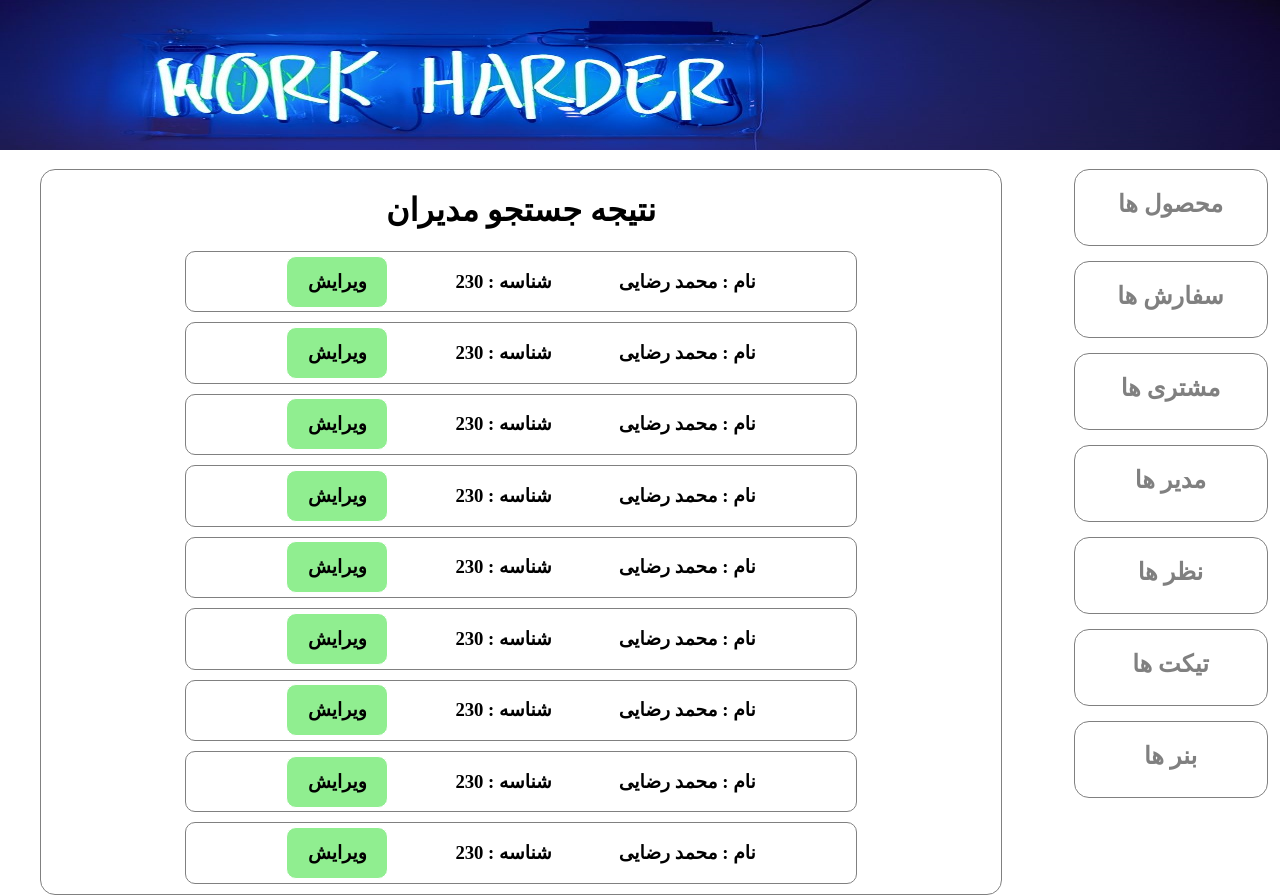
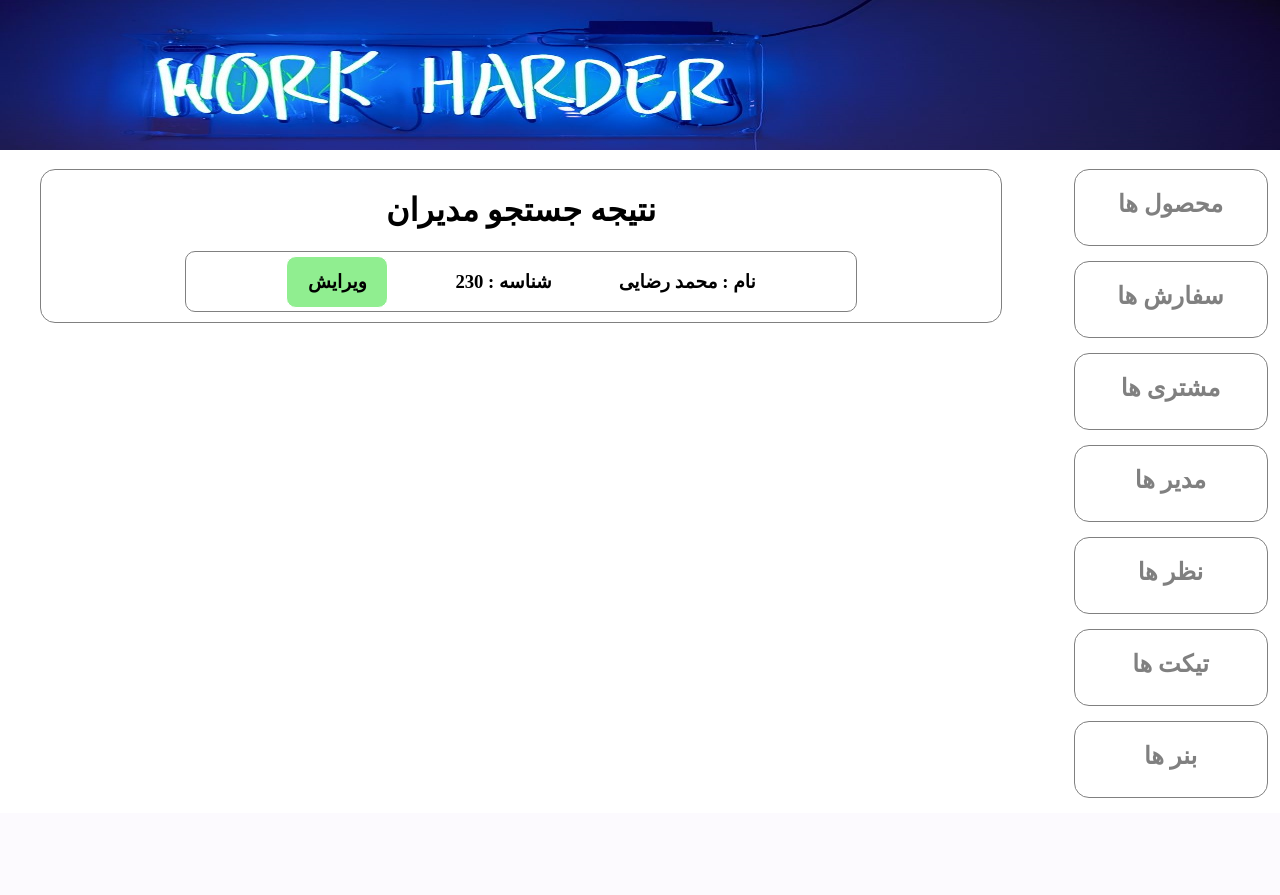
Before and after one commit to Cpeepee/lcmelody-web-market, a PHP site: page /lc/search-user-result.php in a window 1280 px wide. After the commit the page ends 813 px from the top, so only its background shows below. Run offline with PHP 8.4, Linux system fonts and the light colour scheme; the visitor is signed in with stand-in values (Sample User, id 1); some web fonts are replaced.

Commit message:
search admin

```diff
--- a/admin/search-admin.php
+++ b/admin/search-admin.php
@@ -8,8 +8,10 @@
       <?php include('./includes/the-menu.php'); ?>
       <div id="base" class="def-border set-two-font">
           <div id="base-search-customer">
-              <input id="input-search-customer" type="text" name="search-customer" placeholder="جستجو مدیر">
-              <div id="button-search-customer" class="def-border cursor-pointer unselectable">جستجو</div>
+            <form action="./actions/a-search-admin.php" method="post">
+              <input id="input-search-customer" type="text" name="searched-text" placeholder="جستجو مدیر">
+              <input id="button-search-customer" class="def-border cursor-pointer unselectable" type="submit" value="جستجو">
+            </form>
           </div>
       </div>
     </div>
--- a/admin/search-user-result.php
+++ b/admin/search-user-result.php
@@ -9,7 +9,6 @@
       <div id="base" class="def-border set-two-font">
           <div id="base-search-user">
               <h1>نتیجه جستجو مدیران</h1>
-              <!-- <h1>نتیجه جستجو مشتریان</h1> -->
 
               <div class="style-result-user make-center-content">
                   <h3 class="text-style">نام : <span>محمد رضایی</span></h3>
@@ -19,65 +18,6 @@
                   </div>
               </div>
 
-
-
-
-
-
-
-
-
-
-              <div class="style-result-user make-center-content">
-                  <h3 class="text-style">نام : <span>محمد رضایی</span></h3>
-                  <h3 class="text-style">شناسه : <span>230</span></h3>
-                  <div class="button-edit-style def-border cursor-pointer unselectable make-center-content">
-                    <h3>ویرایش</h3>
-                  </div>
-              </div>              <div class="style-result-user make-center-content">
-                                <h3 class="text-style">نام : <span>محمد رضایی</span></h3>
-                                <h3 class="text-style">شناسه : <span>230</span></h3>
-                                <div class="button-edit-style def-border cursor-pointer unselectable make-center-content">
-                                  <h3>ویرایش</h3>
-                                </div>
-                            </div>              <div class="style-result-user make-center-content">
-                                              <h3 class="text-style">نام : <span>محمد رضایی</span></h3>
-                                              <h3 class="text-style">شناسه : <span>230</span></h3>
-                                              <div class="button-edit-style def-border cursor-pointer unselectable make-center-content">
-                                                <h3>ویرایش</h3>
-                                              </div>
-                                          </div>              <div class="style-result-user make-center-content">
-                                                            <h3 class="text-style">نام : <span>محمد رضایی</span></h3>
-                                                            <h3 class="text-style">شناسه : <span>230</span></h3>
-                                                            <div class="button-edit-style def-border cursor-pointer unselectable make-center-content">
-                                                              <h3>ویرایش</h3>
-                                                            </div>
-                                                        </div>              <div class="style-result-user make-center-content">
-                                                                          <h3 class="text-style">نام : <span>محمد رضایی</span></h3>
-                                                                          <h3 class="text-style">شناسه : <span>230</span></h3>
-                                                                          <div class="button-edit-style def-border cursor-pointer unselectable make-center-content">
-                                                                            <h3>ویرایش</h3>
-                                                                          </div>
-                                                                      </div>              <div class="style-result-user make-center-content">
-                                                                                        <h3 class="text-style">نام : <span>محمد رضایی</span></h3>
-                                                                                        <h3 class="text-style">شناسه : <span>230</span></h3>
-                                                                                        <div class="button-edit-style def-border cursor-pointer unselectable make-center-content">
-                                                                                          <h3>ویرایش</h3>
-                                                                                        </div>
-                                                                                    </div>              <div class="style-result-user make-center-content">
-                                                                                                      <h3 class="text-style">نام : <span>محمد رضایی</span></h3>
-                                                                                                      <h3 class="text-style">شناسه : <span>230</span></h3>
-                                                                                                      <div class="button-edit-style def-border cursor-pointer unselectable make-center-content">
-                                                                                                        <h3>ویرایش</h3>
-                                                                                                      </div>
-                                                                                                  </div>              <div class="style-result-user make-center-content">
-                                                                                                                    <h3 class="text-style">نام : <span>محمد رضایی</span></h3>
-                                                                                                                    <h3 class="text-style">شناسه : <span>230</span></h3>
-                                                                                                                    <div class="button-edit-style def-border cursor-pointer unselectable make-center-content">
-                                                                                                                      <h3>ویرایش</h3>
-                                                                                                                    </div>
-                                                                                                                </div>
-
           </div>
       </div>
     </div>
```
Also changed, not shown: admin/actions/a-search-admin.php (added, +48 -0 lines).
